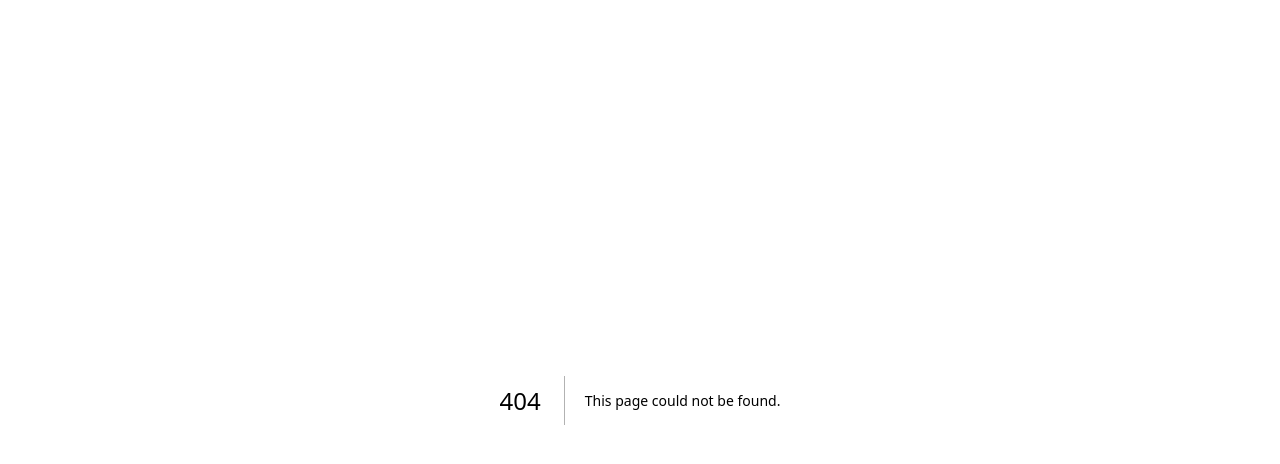
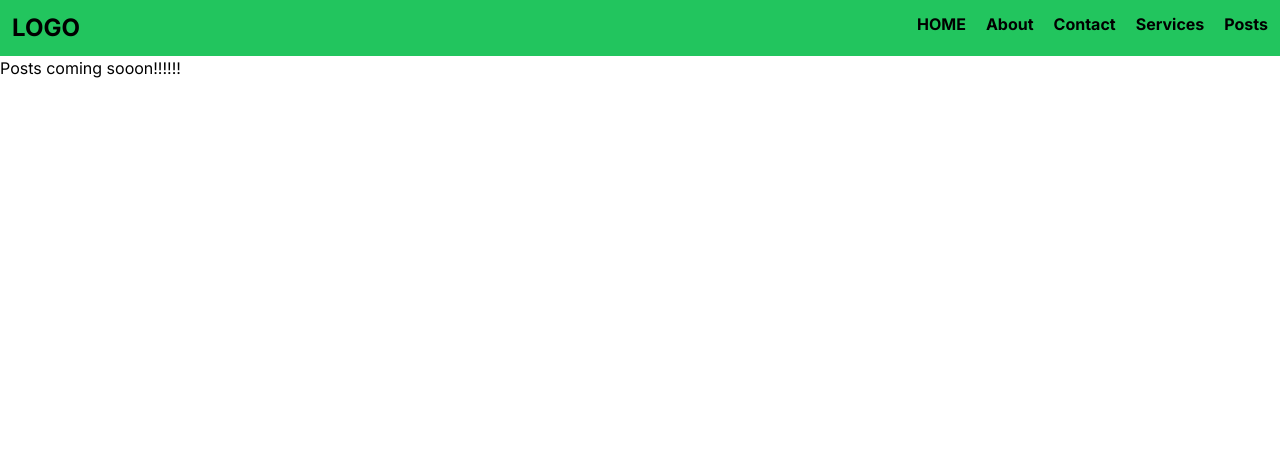
Before and after one commit to SopnilSwapon/data-fetch-nextjs, a Next.js app: page /posts in a window 1280 px wide. Before the commit this address had no page. Shown: the top 464 px of the page. Built offline with nearby package versions, Linux system fonts and the light colour scheme.

Commit message:
added navbar

```diff
--- a/src/app/layout.js
+++ b/src/app/layout.js
@@ -1,5 +1,6 @@
 import { Inter } from "next/font/google";
 import "./globals.css";
+import Navbar from "@/components/Navbar";
 
 const inter = Inter({ subsets: ["latin"] });
 
@@ -11,7 +12,10 @@ export const metadata = {
 export default function RootLayout({ children }) {
   return (
     <html lang="en">
-      <body className={inter.className}>{children}</body>
+      <body className={inter.className}>
+        <Navbar></Navbar>
+        {children}
+        </body>
     </html>
   );
 }
--- /dev/null
+++ b/src/app/posts/page.jsx
@@ -0,0 +1,11 @@
+import React from 'react';
+
+const PostsPage = () => {
+    return (
+        <div>
+           Posts coming sooon!!!!!!
+        </div>
+    );
+};
+
+export default PostsPage;
--- /dev/null
+++ b/src/components/Navbar.jsx
@@ -0,0 +1,40 @@
+import Link from 'next/link';
+import React from 'react';
+
+const Navbar = () => {
+    const navLinks =
+        [
+            {
+                title: 'HOME',
+                path: '/home'
+            },
+            {
+                title: 'About',
+                path: '/about'
+            },
+            {
+                title: 'Contact',
+                path: '/contact'
+            },
+            {
+                title: 'Services',
+                path: '/services'
+            },
+            {
+                title: 'Posts',
+                path: '/posts'
+            }
+        ]
+    return (
+        <div className='flex justify-between bg-green-500 font-bold p-3'>
+            <h2 className='text-2xl'>LOGO</h2>
+            <ul className='flex gap-5'>
+             {
+                navLinks.map(link => <Link href={link.path} key={link.path}>{link.title}</Link>)
+             }
+            </ul>
+        </div>
+    );
+};
+
+export default Navbar;
```
